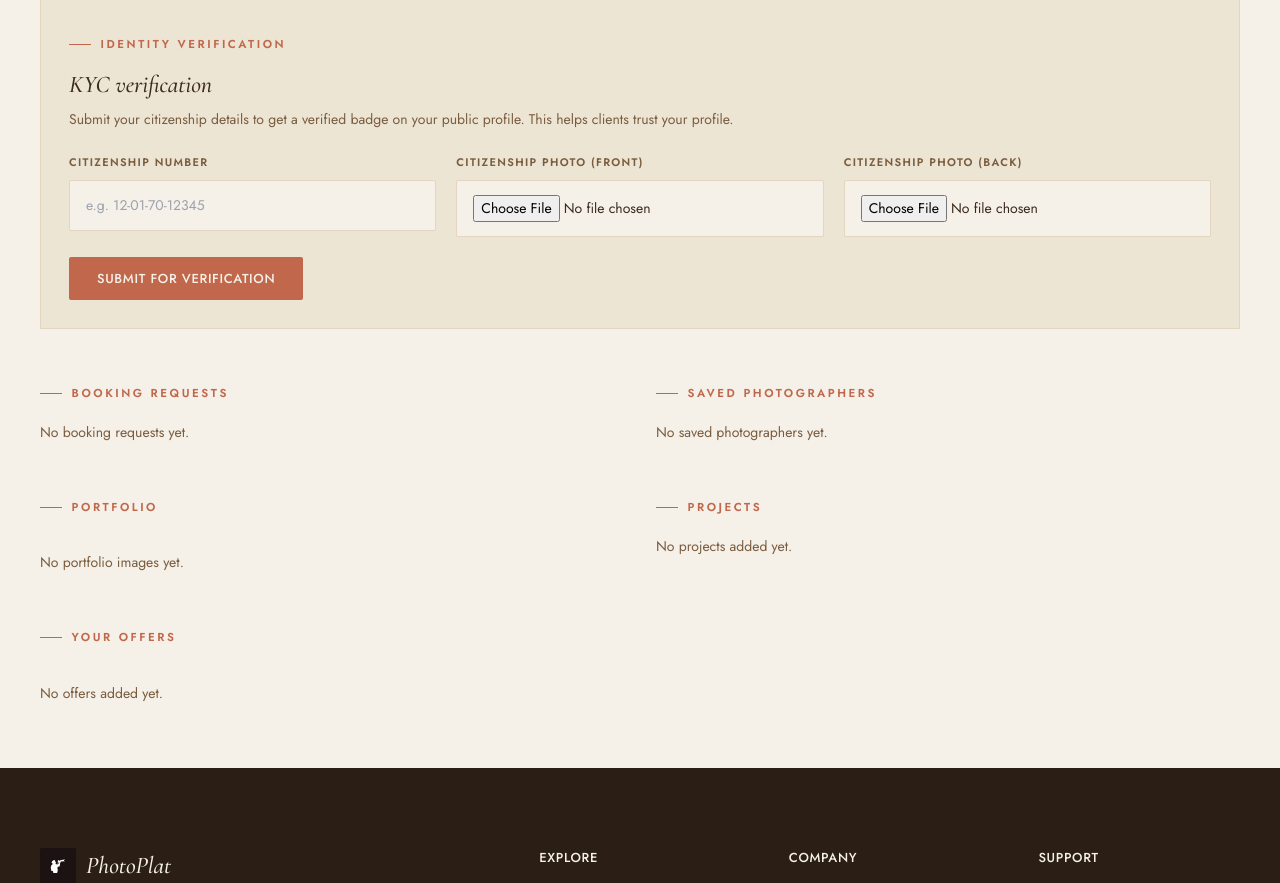
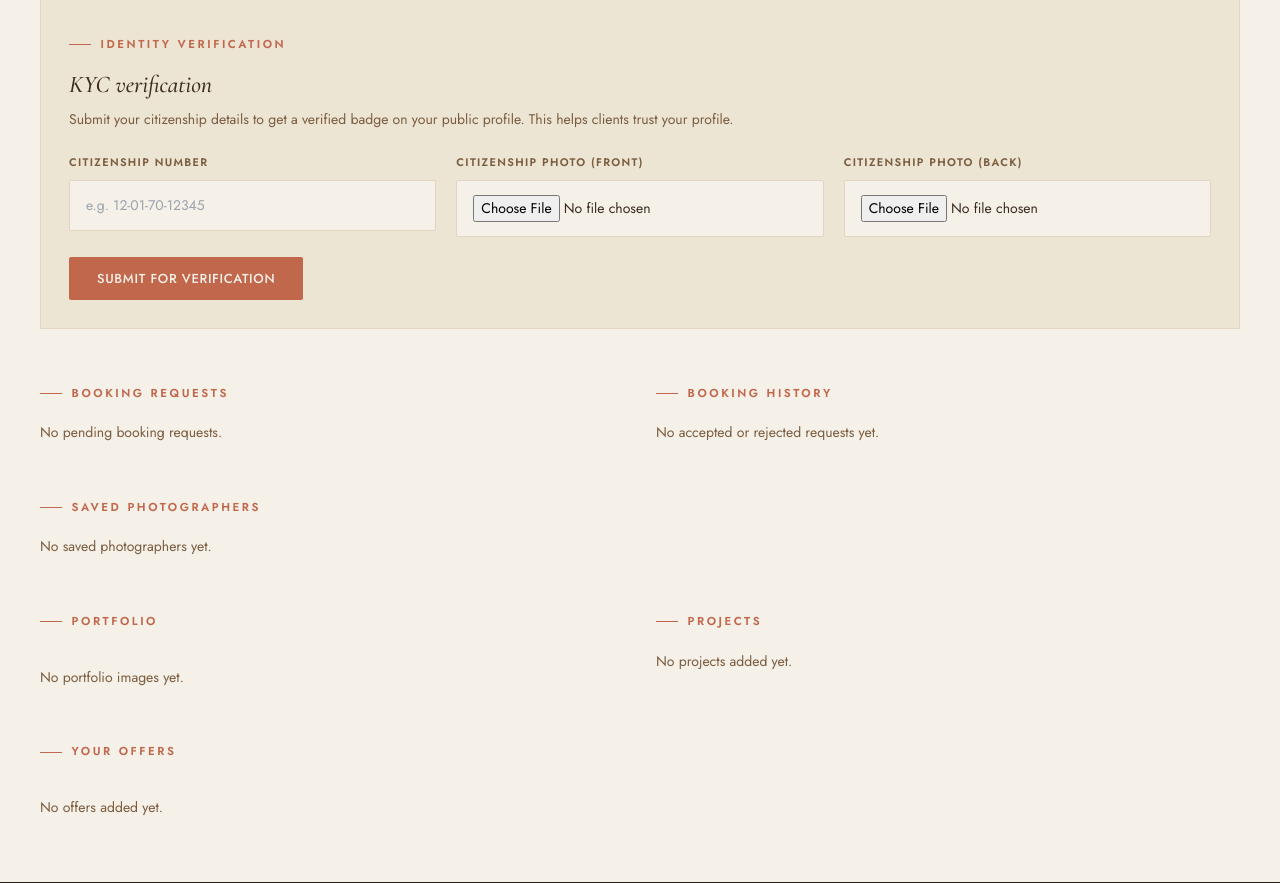
Before and after one commit to Biraj17/photoplatform, a Django app: template accounts/templates/accounts/dashboard.html in a window 1280 px wide. Shown: the part 2105-2988 px from the top of the page. Run offline with Django 5.2, Linux system fonts and the light colour scheme; the template is opened without the code that fills it: values that come from a table or form of the project are taken from there, others are empty; some libraries are stand-ins or nearby versions.

Commit message:
add booking history with client contact info, fix silent email failures
Split the dashboard's booking list into pending requests and a
separate accepted/rejected history so client contact details aren't
lost after a decision. Also stop swallowing SMTP errors silently
(fail_silently=True) so failed accept/reject emails actually surface
in logs, and move Gmail/Cloudinary secrets out of render.yaml.

Co-Authored-By: Claude Sonnet 5 <noreply@anthropic.com>

```diff
--- a/accounts/templates/accounts/dashboard.html
+++ b/accounts/templates/accounts/dashboard.html
@@ -166,13 +166,7 @@
                 </div>
                 <div class="flex flex-col items-end gap-1.5">
                   <span class="text-[11px] uppercase tracking-wider text-bark">{{ booking.created_at|date:"M d, Y" }}</span>
-                  {% if booking.status == "Accepted" %}
-                    <span class="text-[10px] uppercase tracking-wider bg-moss text-cream px-2.5 py-1">Accepted</span>
-                  {% elif booking.status == "Rejected" %}
-                    <span class="text-[10px] uppercase tracking-wider bg-terracotta text-cream px-2.5 py-1">Rejected</span>
-                  {% else %}
                   <span class="status-pulse text-[10px] uppercase tracking-wider bg-clay text-cream px-2.5 py-1">Pending</span>
-                  {% endif %}
                 </div>
               </div>
               <div class="text-[14px] text-bark mt-3 space-y-1">
@@ -184,7 +178,6 @@
               {% if booking.message %}
                 <p class="text-[14px] text-bark leading-relaxed mt-3">{{ booking.message }}</p>
               {% endif %}
-              {% if booking.status == "Pending" %}
               <div class="flex gap-3 mt-4">
                 <form method="post" onsubmit="return confirm('Accept this booking request?');">
                   {% csrf_token %}
@@ -203,14 +196,50 @@
                   </button>
                 </form>
               </div>
-              {% endif %}
             </article>
           {% empty %}
-            <p class="text-bark text-[14px] mt-4">No booking requests yet.</p>
+            <p class="text-bark text-[14px] mt-4">No pending booking requests.</p>
           {% endfor %}
         </div>
       </div>
 
+      <div>
+        <span class="section-tag">Booking History</span>
+        <div class="space-y-4 mt-5">
+          {% for booking in booking_history %}
+            <article class="hairline bg-parchment p-5">
+              <div class="flex flex-wrap items-start justify-between gap-3">
+                <div>
+                  <h3 class="font-display text-xl italic font-medium">{{ booking.client_name }}</h3>
+                  <p class="text-[13px] text-bark mt-1">{{ booking.package }}{% if booking.shoot_date %} · {{ booking.shoot_date }}{% endif %}</p>
+                </div>
+                <div class="flex flex-col items-end gap-1.5">
+                  <span class="text-[11px] uppercase tracking-wider text-bark">{{ booking.responded_at|date:"M d, Y" }}</span>
+                  {% if booking.status == "Accepted" %}
+                    <span class="text-[10px] uppercase tracking-wider bg-moss text-cream px-2.5 py-1">Accepted</span>
+                  {% else %}
+                    <span class="text-[10px] uppercase tracking-wider bg-terracotta text-cream px-2.5 py-1">Rejected</span>
+                  {% endif %}
+                </div>
+              </div>
+              <div class="text-[14px] text-bark mt-3 space-y-1">
+                <p><i class="fa fa-envelope text-terracotta mr-2"></i>{{ booking.client_email }}</p>
+                {% if booking.client_phone %}
+                  <p><i class="fa fa-phone text-terracotta mr-2"></i>{{ booking.client_phone }}</p>
+                {% endif %}
+              </div>
+              {% if booking.message %}
+                <p class="text-[14px] text-bark leading-relaxed mt-3">{{ booking.message }}</p>
+              {% endif %}
+            </article>
+          {% empty %}
+            <p class="text-bark text-[14px] mt-4">No accepted or rejected requests yet.</p>
+          {% endfor %}
+        </div>
+      </div>
+    </div>
+
+    <div class="grid grid-cols-1 lg:grid-cols-2 gap-8 mt-12">
       <div>
         <span class="section-tag">Saved Photographers</span>
         <div class="space-y-4 mt-5">
--- a/accounts/views.py
+++ b/accounts/views.py
@@ -151,6 +151,9 @@ def photographer_dashboard(request):
         "portfolio_images": photographer.portfolio_images.all(),
         "projects": photographer.projects.all(),
         "offers": photographer.offers.all(),
-        "booking_requests": photographer.booking_requests.all(),
+        "booking_requests": photographer.booking_requests.filter(status=BookingRequest.STATUS_PENDING),
+        "booking_history": photographer.booking_requests.exclude(
+            status=BookingRequest.STATUS_PENDING
+        ).order_by("-responded_at"),
         "saved_photographers": request.user.saved_photographers.select_related("photographer").all(),
     })
```
Also changed, not shown: main/emails.py (+19 -7 lines), render.yaml (+6 -6 lines). Lines whose indentation alone changed are shown as unchanged.
